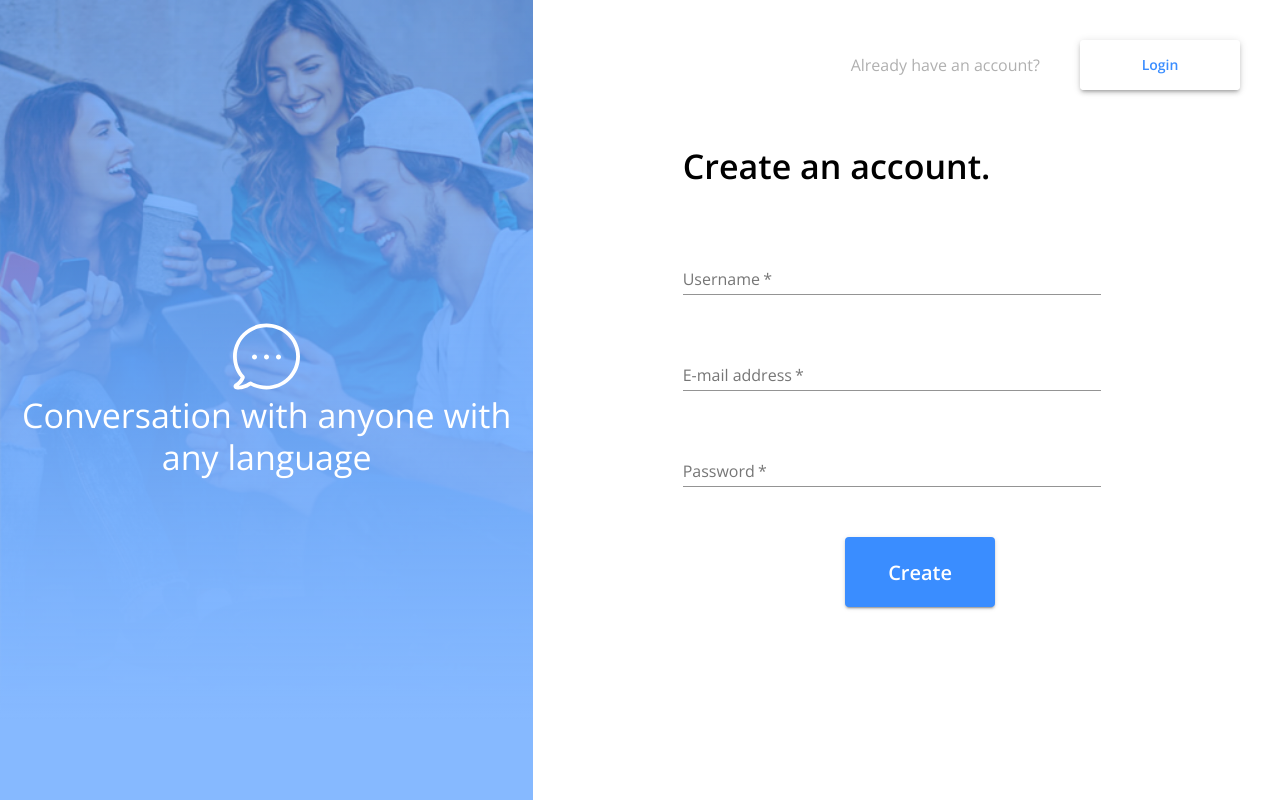
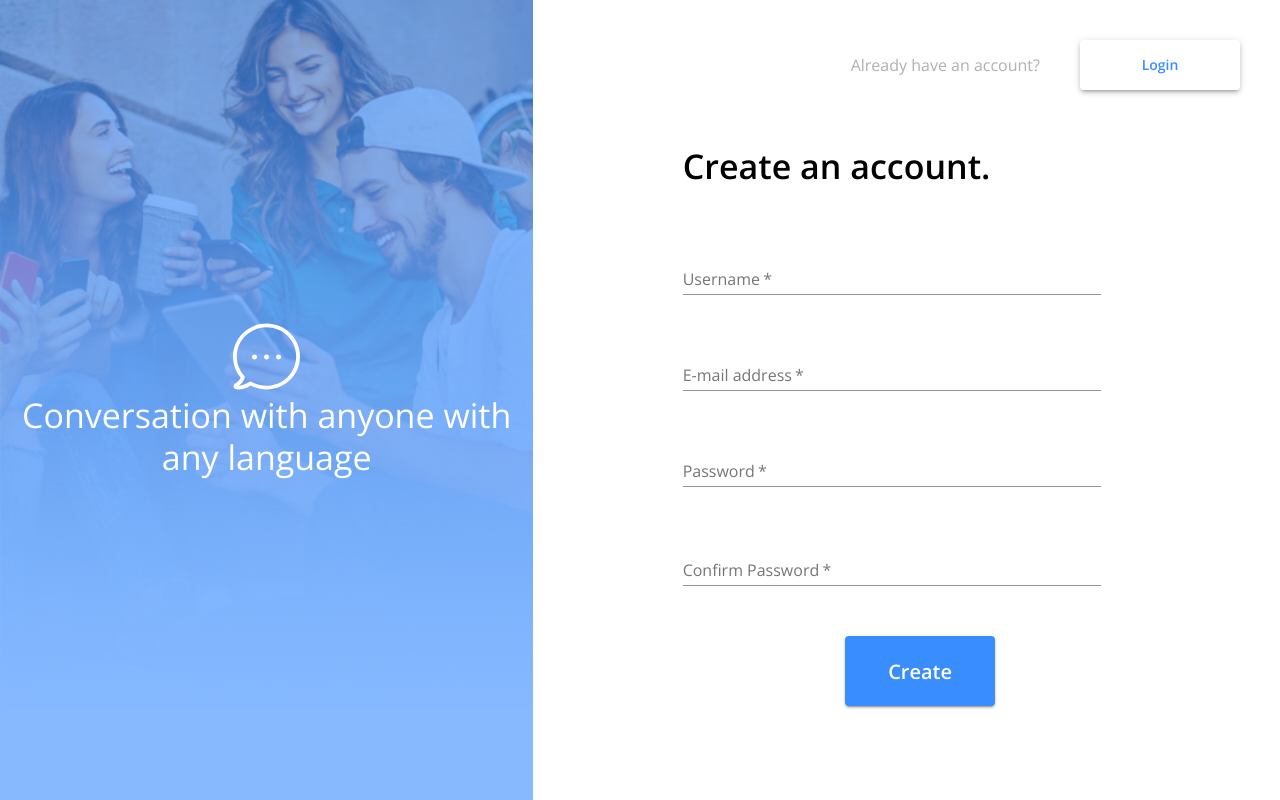
Before and after one commit to offtheclockk/be9698, a React (Create React App) app in the folder client/: page / in a window 1280 px wide. Built offline with nearby package versions, Linux system fonts and the light colour scheme; no server answers.

Commit message:
confirm password

```diff
--- a/client/src/Signup.js
+++ b/client/src/Signup.js
@@ -167,6 +167,24 @@ const Signup = ({ user, register }) => {
                   </FormHelperText>
                 </FormControl>
               </Grid>
+              <Grid item>
+              <FormControl
+              error={!!formErrorMessage.confirmPassword}
+              className={classes.formTextField}
+              >
+                <TextField
+                  label="Confirm Password"
+                  aria-label="Confirm Password"
+                  type="password"
+                  inputProps={{ minLength: 6 }}
+                  name="confirmPassword"
+                  required
+                />
+                <FormHelperText>
+                  {formErrorMessage.confirmPassword}
+                </FormHelperText>
+              </FormControl>
+            </Grid>
               <Button
                 className={classes.formButton}
                 type="submit"
```
